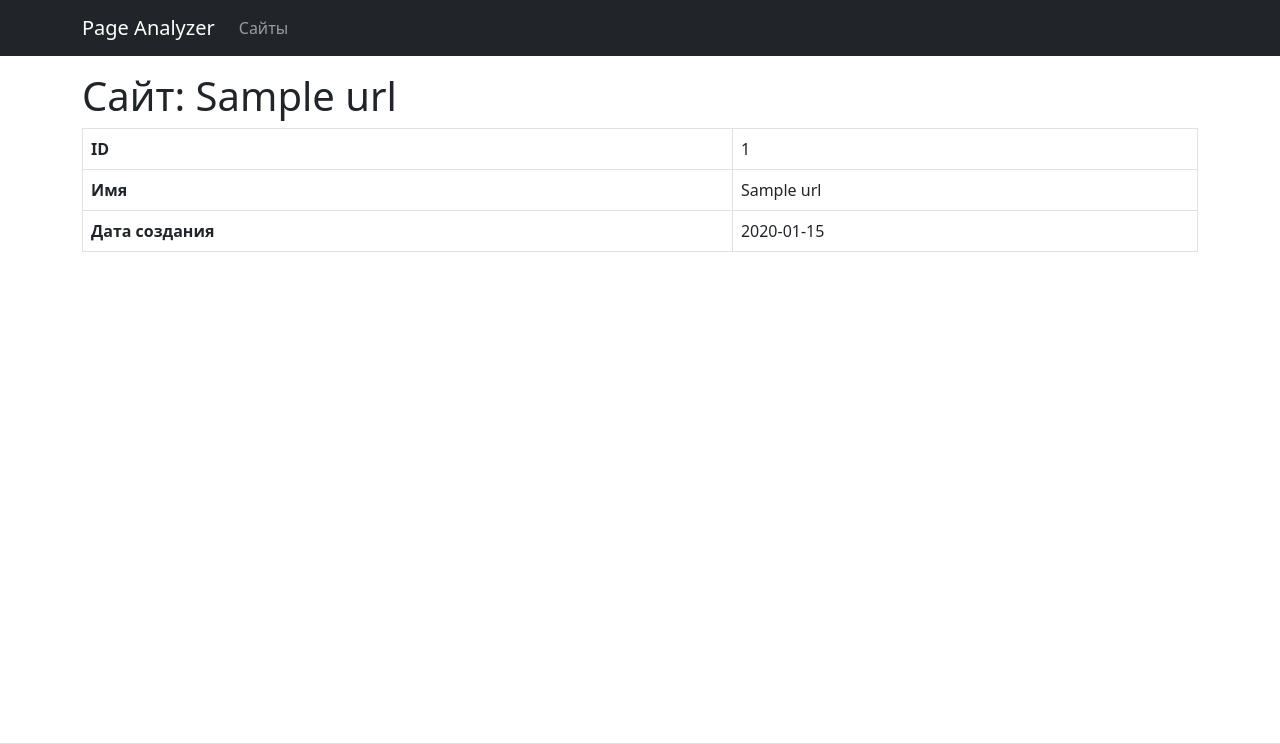
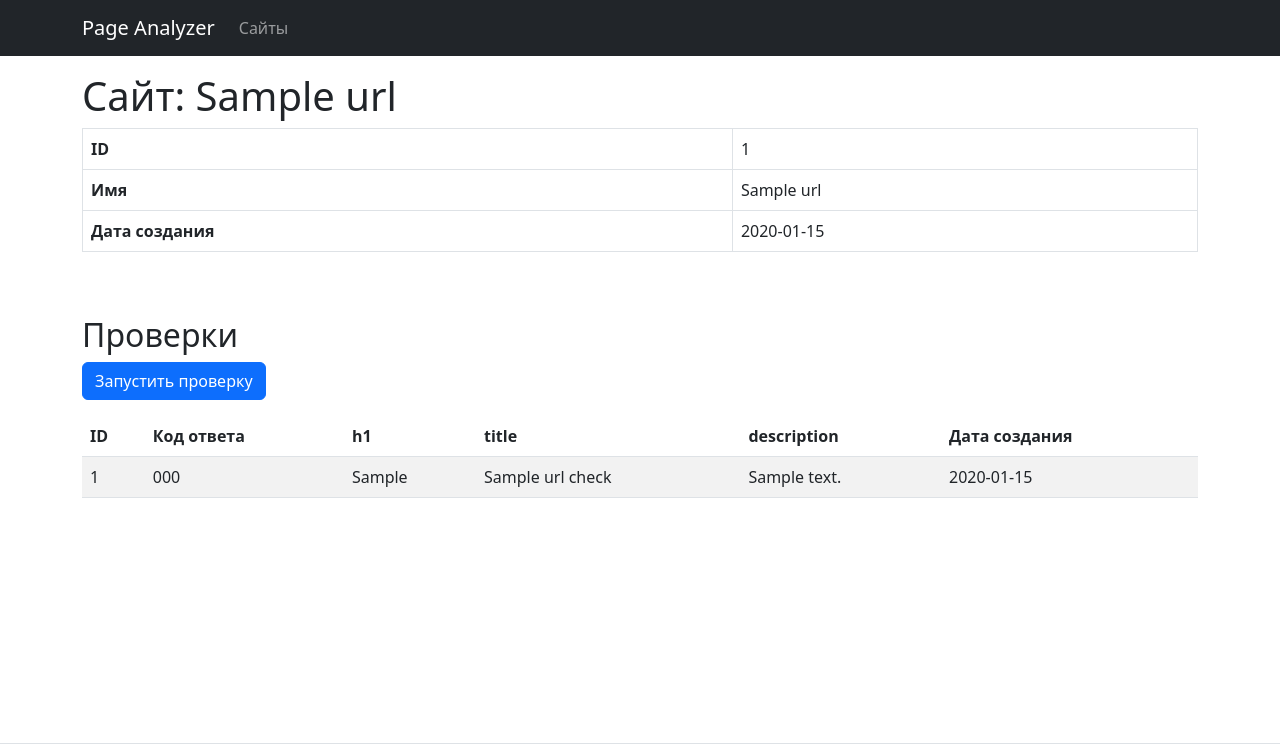
Before and after one commit to nm01n/python-project-83, a Flask app: page /urls/1 in a window 1280 px wide. Shown: the top 744 px of the page. Run offline with Flask 3, Linux system fonts and the light colour scheme; a database or web service that is not in the repository returns one stand-in record (values such as "Sample title"); some libraries are stand-ins or nearby versions.

Commit message:
Add URL checks functionality

```diff
--- a/page_analyzer/app.py
+++ b/page_analyzer/app.py
@@ -78,10 +78,23 @@ def add_url():
 def urls():
     conn = get_db_connection()
     cur = conn.cursor(cursor_factory=RealDictCursor)
-    cur.execute('SELECT * FROM urls ORDER BY created_at DESC')
+
+    # Получаем все URLs с датой последней проверки
+    cur.execute('''
+        SELECT
+            urls.id,
+            urls.name,
+            urls.created_at,
+            MAX(url_checks.created_at) as last_check
+        FROM urls
+        LEFT JOIN url_checks ON urls.id = url_checks.url_id
+        GROUP BY urls.id, urls.name, urls.created_at
+        ORDER BY urls.created_at DESC
+    ''')
     urls_list = cur.fetchall()
     cur.close()
     conn.close()
+
     return render_template('urls.html', urls=urls_list)
 
 
@@ -89,13 +102,56 @@ def urls():
 def show_url(id):
     conn = get_db_connection()
     cur = conn.cursor(cursor_factory=RealDictCursor)
+
+    # Получаем информацию о URL
     cur.execute('SELECT * FROM urls WHERE id = %s', (id,))
     url = cur.fetchone()
+
+    if url is None:
+        cur.close()
+        conn.close()
+        flash('URL не найден', 'danger')
+        return redirect(url_for('index'))
+
+    # Получаем все проверки для этого URL
+    cur.execute(
+        'SELECT * FROM url_checks WHERE url_id = %s ORDER BY created_at DESC',
+        (id,)
+    )
+    checks = cur.fetchall()
+
     cur.close()
     conn.close()
 
+    return render_template('url.html', url=url, checks=checks)
+
+
+@app.route('/urls/<int:id>/checks', methods=['POST'])
+def add_check(id):
+    conn = get_db_connection()
+    cur = conn.cursor(cursor_factory=RealDictCursor)
+
+    # Проверяем существование URL
+    cur.execute('SELECT * FROM urls WHERE id = %s', (id,))
+    url = cur.fetchone()
+
     if url is None:
+        cur.close()
+        conn.close()
         flash('URL не найден', 'danger')
         return redirect(url_for('index'))
 
-    return render_template('url.html', url=url)
+    # Создаем новую проверку (пока только с базовыми полями)
+    created_at = datetime.now()
+    cur.execute(
+        '''INSERT INTO url_checks
+           (url_id, created_at)
+           VALUES (%s, %s)''',
+        (id, created_at)
+    )
+    conn.commit()
+    cur.close()
+    conn.close()
+
+    flash('Страница успешно проверена', 'success')
+    return redirect(url_for('show_url', id=id))
--- a/page_analyzer/templates/url.html
+++ b/page_analyzer/templates/url.html
@@ -24,5 +24,37 @@
             </tbody>
         </table>
     </div>
+
+    <h2 class="mt-5">Проверки</h2>
+    <form method="post" action="{{ url_for('add_check', id=url.id) }}">
+        <button type="submit" class="btn btn-primary">Запустить проверку</button>
+    </form>
+
+    <div class="table-responsive mt-3">
+        <table class="table table-striped table-hover" data-test="checks">
+            <thead>
+                <tr>
+                    <th scope="col">ID</th>
+                    <th scope="col">Код ответа</th>
+                    <th scope="col">h1</th>
+                    <th scope="col">title</th>
+                    <th scope="col">description</th>
+                    <th scope="col">Дата создания</th>
+                </tr>
+            </thead>
+            <tbody>
+                {% for check in checks %}
+                <tr>
+                    <td>{{ check.id }}</td>
+                    <td>{{ check.status_code if check.status_code else '' }}</td>
+                    <td>{{ check.h1 if check.h1 else '' }}</td>
+                    <td>{{ check.title if check.title else '' }}</td>
+                    <td>{{ check.description if check.description else '' }}</td>
+                    <td>{{ check.created_at.strftime('%Y-%m-%d') }}</td>
+                </tr>
+                {% endfor %}
+            </tbody>
+        </table>
+    </div>
 </div>
 {% endblock %}
--- a/page_analyzer/templates/urls.html
+++ b/page_analyzer/templates/urls.html
@@ -12,6 +12,7 @@
                 <tr>
                     <th scope="col">ID</th>
                     <th scope="col">Имя</th>
+                    <th scope="col">Последняя проверка</th>
                     <th scope="col">Дата создания</th>
                 </tr>
             </thead>
@@ -22,6 +23,11 @@
                     <td>
                         <a href="{{ url_for('show_url', id=url.id) }}">{{ url.name }}</a>
                     </td>
+                    <td>
+                        {% if url.last_check %}
+                            {{ url.last_check.strftime('%Y-%m-%d') }}
+                        {% endif %}
+                    </td>
                     <td>{{ url.created_at.strftime('%Y-%m-%d') }}</td>
                 </tr>
                 {% endfor %}
```
Also changed, not shown: database.sql (+36 -0 lines).
